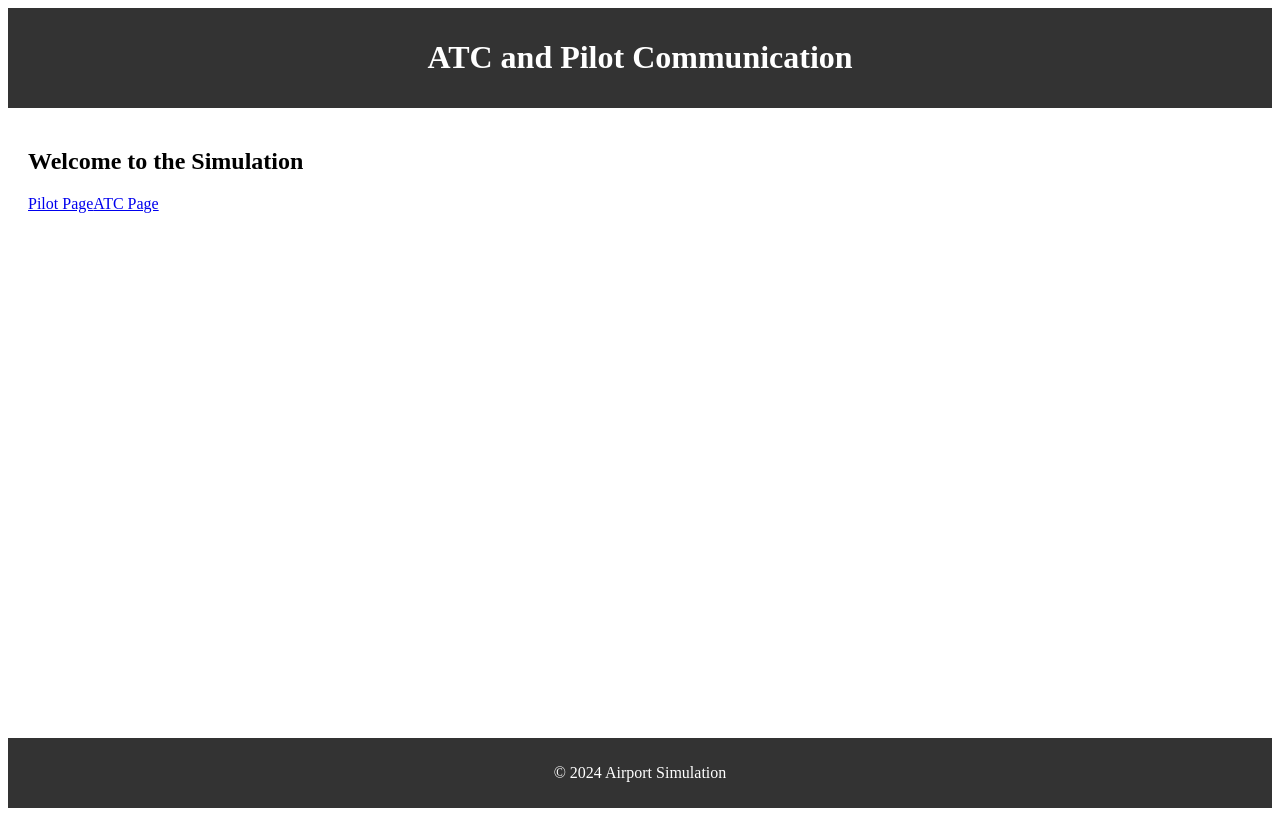
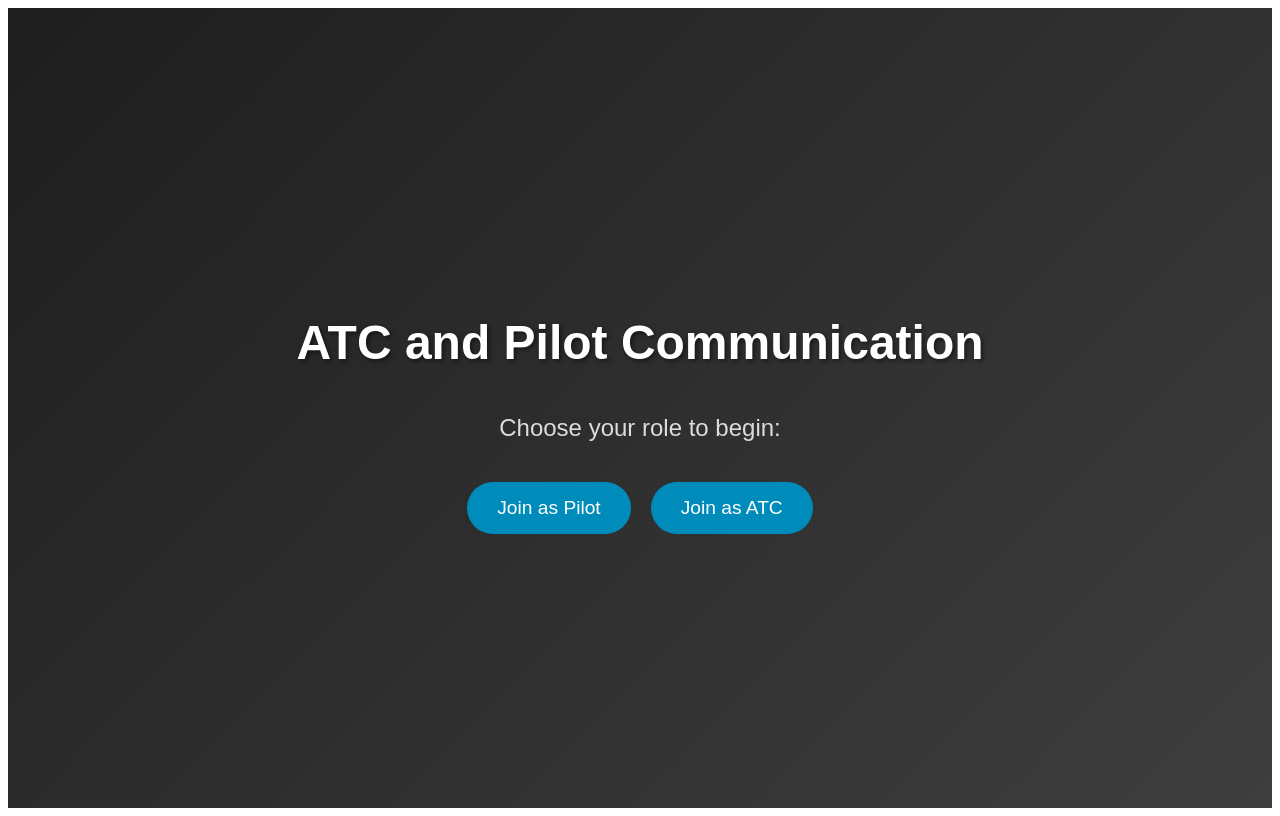
Before and after one commit to Deo-Ekodi/atc_communication_simulator, a Next.js app in the folder my-atc/: page / in a window 1280 px wide. Built offline with nearby package versions, Linux system fonts and the light colour scheme.

Commit message:
some stylrs

```diff
--- a/my-atc/pages/index.js
+++ b/my-atc/pages/index.js
@@ -1,15 +1,20 @@
-// pages/index.js
-import Layout from '../components/Layout';
-import Link from 'next/link';
+import React from "react";
+import Link from "next/link";
+import styles from "../styles/Home.module.css";
 
-const Home = () => {
-    return (
-        <Layout>
-            <h2>Welcome to the Simulation</h2>
-            <Link href="/pilot">Pilot Page</Link>
-            <Link href="/atc">ATC Page</Link>
-        </Layout>
-    );
-};
-
-export default Home;
+export default function Home() {
+  return (
+    <div className={styles.container}>
+      <h1 className={styles.title}>ATC and Pilot Communication</h1>
+      <p className={styles.description}>Choose your role to begin:</p>
+      <div className={styles.buttons}>
+        <Link href="/pilot">
+          <button className={styles.btn}>Join as Pilot</button>
+        </Link>
+        <Link href="/atc">
+          <button className={styles.btn}>Join as ATC</button>
+        </Link>
+      </div>
+    </div>
+  );
+}
--- a/my-atc/styles/Home.module.css
+++ b/my-atc/styles/Home.module.css
@@ -1,165 +1,60 @@
-.page {
-  --gray-rgb: 0, 0, 0;
-  --gray-alpha-200: rgba(var(--gray-rgb), 0.08);
-  --gray-alpha-100: rgba(var(--gray-rgb), 0.05);
-
-  --button-primary-hover: #383838;
-  --button-secondary-hover: #f2f2f2;
-
-  display: grid;
-  grid-template-rows: 20px 1fr 20px;
-  align-items: center;
-  justify-items: center;
-  min-height: 100svh;
-  padding: 80px;
-  gap: 64px;
-  font-family: var(--font-geist-sans);
-}
-
-@media (prefers-color-scheme: dark) {
-  .page {
-    --gray-rgb: 255, 255, 255;
-    --gray-alpha-200: rgba(var(--gray-rgb), 0.145);
-    --gray-alpha-100: rgba(var(--gray-rgb), 0.06);
-
-    --button-primary-hover: #ccc;
-    --button-secondary-hover: #1a1a1a;
-  }
-}
-
-.main {
+.container {
   display: flex;
   flex-direction: column;
-  gap: 32px;
-  grid-row-start: 2;
-}
-
-.main ol {
-  font-family: var(--font-geist-mono);
-  padding-left: 0;
-  margin: 0;
-  font-size: 14px;
-  line-height: 24px;
-  letter-spacing: -0.01em;
-  list-style-position: inside;
-}
-
-.main li:not(:last-of-type) {
-  margin-bottom: 8px;
-}
-
-.main code {
-  font-family: inherit;
-  background: var(--gray-alpha-100);
-  padding: 2px 4px;
-  border-radius: 4px;
-  font-weight: 600;
-}
-
-.ctas {
-  display: flex;
-  gap: 16px;
-}
-
-.ctas a {
-  appearance: none;
-  border-radius: 128px;
-  height: 48px;
-  padding: 0 20px;
-  border: none;
-  border: 1px solid transparent;
-  transition: background 0.2s, color 0.2s, border-color 0.2s;
-  cursor: pointer;
-  display: flex;
+  justify-content: center;
   align-items: center;
-  justify-content: center;
-  font-size: 16px;
-  line-height: 20px;
-  font-weight: 500;
-}
-
-a.primary {
-  background: var(--foreground);
-  color: var(--background);
-  gap: 8px;
-}
-
-a.secondary {
-  border-color: var(--gray-alpha-200);
-  min-width: 180px;
-}
-
-.footer {
-  grid-row-start: 3;
-  display: flex;
-  gap: 24px;
-}
-
-.footer a {
-  display: flex;
-  align-items: center;
-  gap: 8px;
-}
-
-.footer img {
-  flex-shrink: 0;
-}
-
-/* Enable hover only on non-touch devices */
-@media (hover: hover) and (pointer: fine) {
-  a.primary:hover {
-    background: var(--button-primary-hover);
-    border-color: transparent;
-  }
-
-  a.secondary:hover {
-    background: var(--button-secondary-hover);
-    border-color: transparent;
-  }
-
-  .footer a:hover {
-    text-decoration: underline;
-    text-underline-offset: 4px;
-  }
-}
-
-@media (max-width: 600px) {
-  .page {
-    padding: 32px;
-    padding-bottom: 80px;
-  }
-
-  .main {
-    align-items: center;
-  }
-
-  .main ol {
+  height: 100vh;
+  background: linear-gradient(135deg, #1e1e1e, #3e3e3e);
+  color: white;
+  font-family: 'Arial', sans-serif;
   text-align: center;
 }
 
-  .ctas {
-    flex-direction: column;
+.title {
+  font-size: 3rem;
+  margin-bottom: 20px;
+  color: #ffffff;
+  text-shadow: 2px 2px 4px rgba(0, 0, 0, 0.5);
 }
 
-  .ctas a {
-    font-size: 14px;
-    height: 40px;
-    padding: 0 16px;
+.description {
+  font-size: 1.5rem;
+  margin-bottom: 40px;
+  color: #dcdcdc;
 }
 
-  a.secondary {
-    min-width: auto;
+.buttons {
+  display: flex;
+  justify-content: center;
+  gap: 20px;
 }
 
-  .footer {
-    flex-wrap: wrap;
-    align-items: center;
-    justify-content: center;
+.btn {
+  padding: 15px 30px;
+  font-size: 1.2rem;
+  border: none;
+  background-color: #008cba;
+  color: white;
+  border-radius: 30px;
+  cursor: pointer;
+  transition: background-color 0.3s ease, transform 0.2s;
+}
+
+.btn:hover {
+  background-color: #005f7f;
+  transform: scale(1.05);
+}
+
+@media (max-width: 768px) {
+  .title {
+    font-size: 2.5rem;
+  }
+
+  .description {
+    font-size: 1.2rem;
+  }
+
+  .btn {
+    font-size: 1rem;
   }
 }
-
-@media (prefers-color-scheme: dark) {
-  .logo {
-    filter: invert();
-  }
-}
```
Lines whose indentation alone changed are shown as unchanged.
